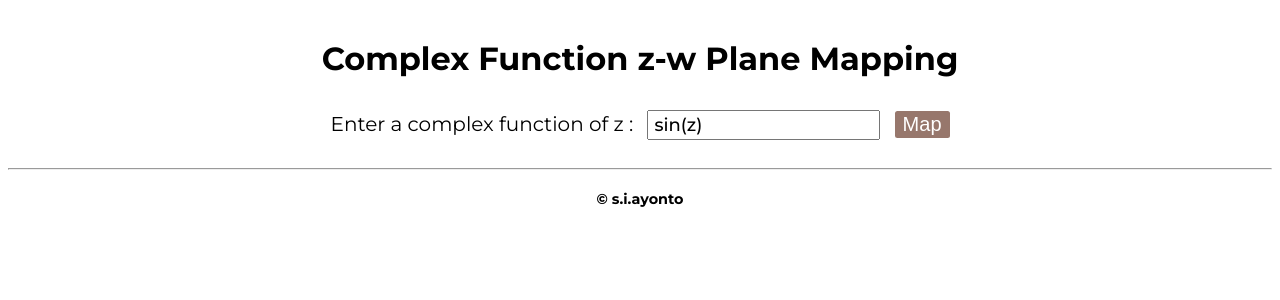
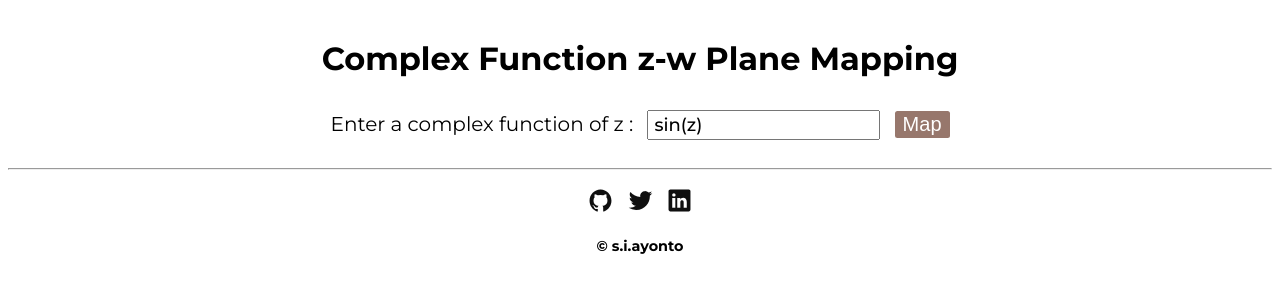
Before and after one commit to Ayonto/complex-map, a Flask app: template templates/index.html in a window 1280 px wide. Shown: the top 300 px of the page. Run offline with Flask 3, Linux system fonts and the light colour scheme; the template is opened without the code that fills it, so the values that code supplies are empty; some web fonts are replaced.

Commit message:
added socials

```diff
--- a/static/style.css
+++ b/static/style.css
@@ -77,3 +77,15 @@ body {
 button:hover {
     background-color: gray;
 }
+
+a {
+    text-decoration: none;
+}
+
+ion-icon {
+    color: rgb(15, 15, 15);
+    font-size: 25px;
+    padding-left: 5px;
+    padding-right: 5px;
+    padding-top: 10px;
+}
--- a/templates/index.html
+++ b/templates/index.html
@@ -5,7 +5,7 @@
     <meta name="viewport" content="width=device-width, initial-scale=1.0">
     <!-- <meta name="viewport" content="width=1024"> -->
     <title>Complex Function Mapping</title>
-    <link rel="stylesheet" href="/static/style.css?v=1.3.0">
+    <link rel="stylesheet" href="/static/style.css?v=1.5.0">
 
     <link rel="preconnect" href="https://fonts.googleapis.com">
     <link rel="preconnect" href="https://fonts.gstatic.com" crossorigin>
@@ -24,7 +24,7 @@
                 placeholder="e.g., sin(z) , z^2, exp(z)"
                 value="{{ function_str | default('sin(z)') }}"
                 required>
-            <button class = "plot-btn" type="submit">Map</button>
+            <button class = "plot-btn" id="map-btn" type="submit">Map</button>
         </form>
     </div>
 
@@ -34,16 +34,41 @@
 
     {% if plot_path %}
     <div class="plot">
-        <!-- <h2>Mapping Result for f(z) = {{ function_str }}</h2> -->
         <h2>Mapping Result</h2>
         <img src="/plot.png?{{ now | int }}" alt="Complex function mapping">
     </div>
     {% endif %}
 
 
+    <footer>
 
-    <hr>
-    <p class = "cpright">© s.i.ayonto</p>
+        <hr>
+        <div>
+            <a href = "https://github.com/Ayonto/complex-map" alt = "github" target="_blank">
+                <ion-icon name="logo-github"></ion-icon>
+            </a>
+            <a href = "https://x.com/_S_I_Ayonto" alt = "twitter" target="_blank">
+                <ion-icon name="logo-twitter"></ion-icon>
+            </a>
+            <a href = "https://www.linkedin.com/in/s-i-ayonto/" alt = "linkedin" target="_blank">
+                <ion-icon name="logo-linkedin"></ion-icon>
+            </a>
 
+            <div>
+                <p class = "cpright">© s.i.ayonto</p>
+            </div>
+        </div>
+
+    </footer>
+
+    <script>
+        document.getElementById("map-btn").addEventListener("keydown", function(event) {
+          if (event.keyCode === 13) {
+            document.getElementById("map-btn").click();
+          }
+        });
+      </script>
+    <script type="module" src="https://unpkg.com/ionicons@7.1.0/dist/ionicons/ionicons.esm.js"></script>
+    <script nomodule src="https://unpkg.com/ionicons@7.1.0/dist/ionicons/ionicons.js"></script>
 </body>
 </html>
```
